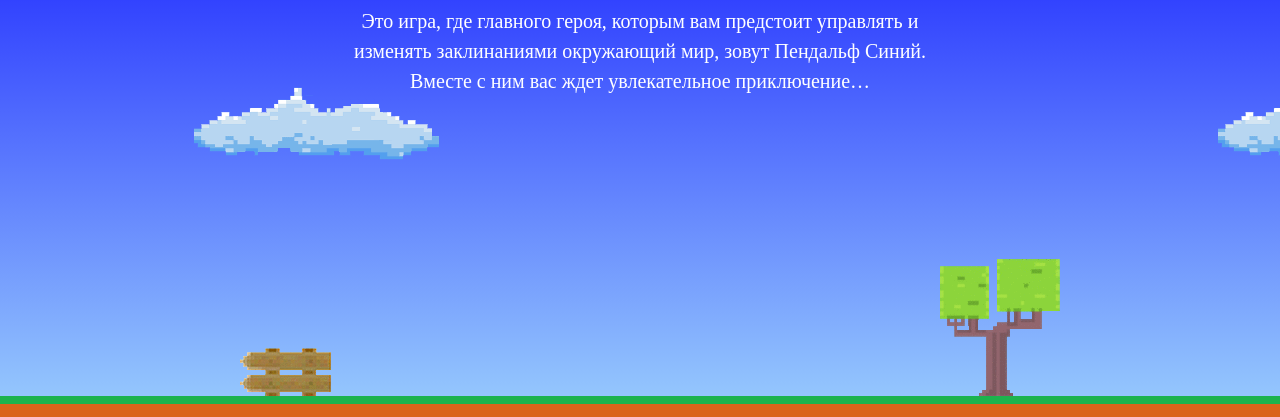
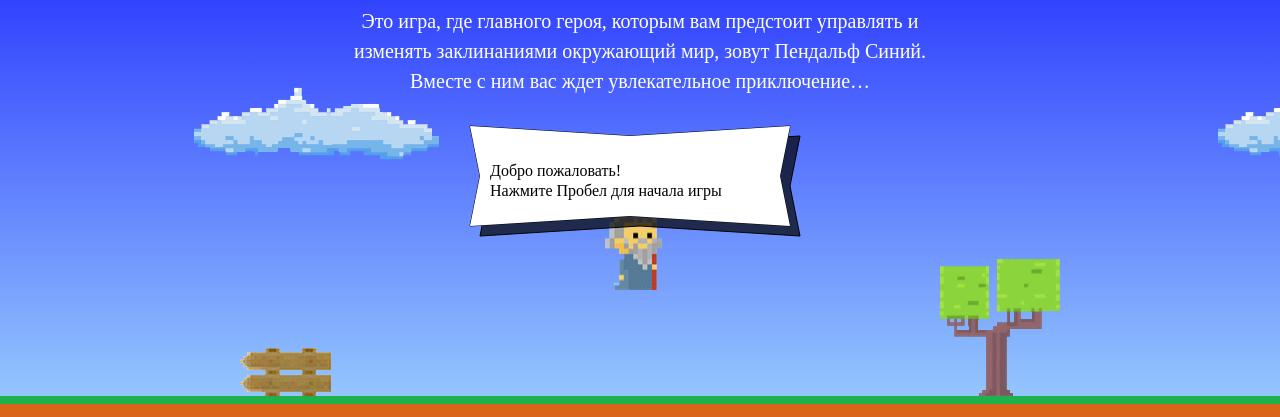
Before and after one commit to allikku/1474911-code-and-magick-20, a website: page index.html in a window 1280 px wide. Shown: the part 203-620 px from the top of the page. Drawn offline with Linux system fonts and the light colour scheme; a web font is replaced by a local one.

Commit message:
Первое задание: правки

```diff
--- a/index.html
+++ b/index.html
@@ -192,11 +192,11 @@
   }
 
   function getWizardHeight() {
-    return HEIGHT_TO_WIDTH_RATIO * wizardWidth;
+    return HEIGHT_TO_WIDTH_RATIO * WIZARD_WIDTH;
   }
 
   function getWizardX(gameFieldWidth) {
-    return (gameFieldWidth - wizardWidth) / 2;
+    return (gameFieldWidth - WIZARD_WIDTH) / 2;
   }
 
   function getWizardY(gameFieldHeight) {
```
